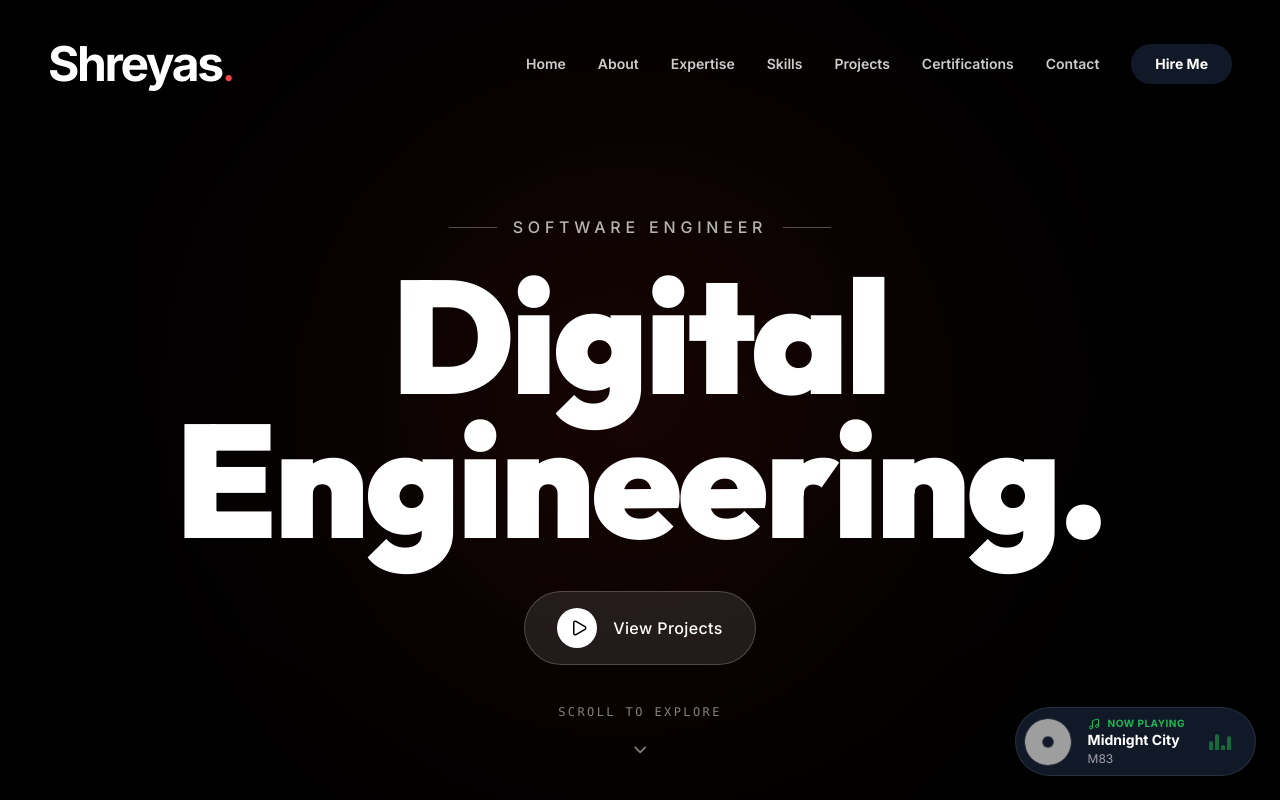
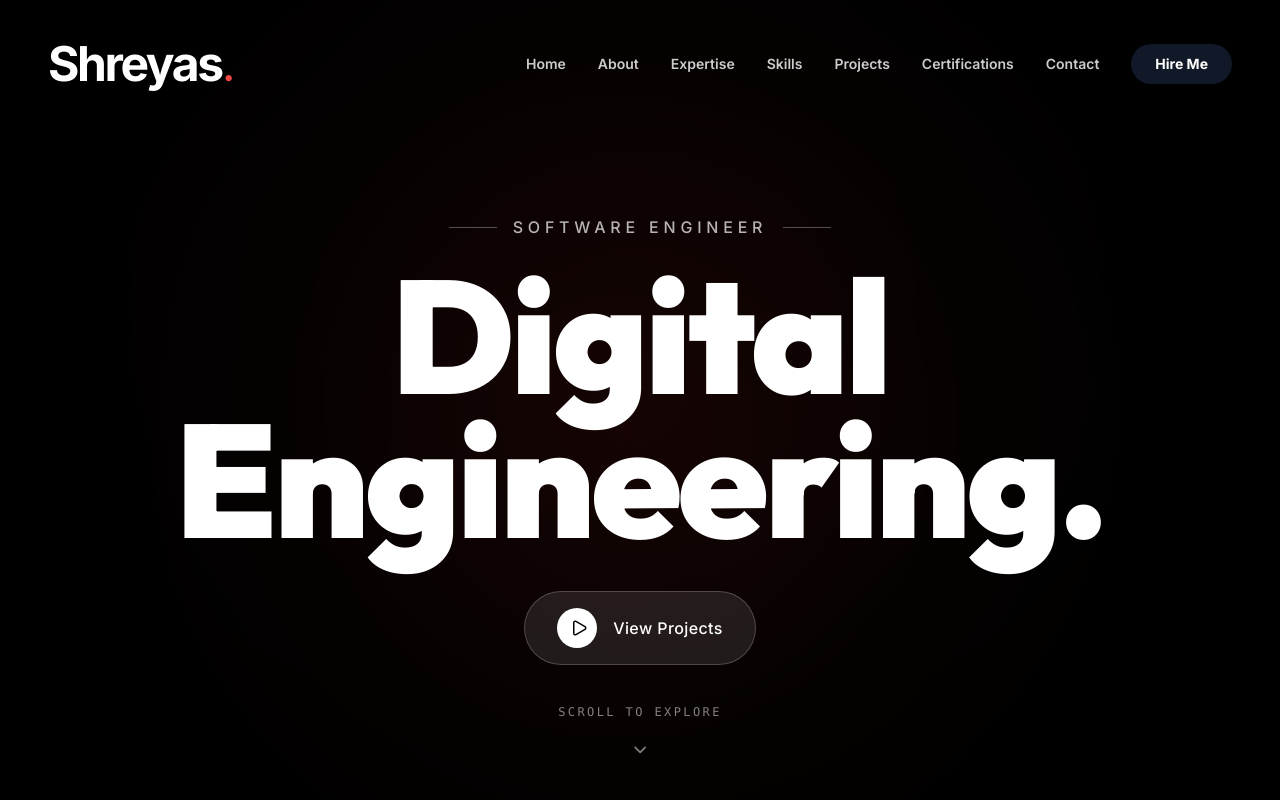
Before and after one commit to ShreyasVavley/portfolio-2026, a Next.js app: page / in a window 1280 px wide. Shown: the top 800 px of the page. Built offline with nearby package versions, Linux system fonts and the light colour scheme; grey boxes are pictures that could not be loaded.

Commit message:
feat: remove SpotifyWidget

```diff
--- a/src/app/page.tsx
+++ b/src/app/page.tsx
@@ -9,7 +9,6 @@ import ActivitySection from '@/components/ActivitySection';
 import ContactSection from '@/components/ContactSection';
 import Footer from '@/components/Footer';
 import PageTransition from '@/components/PageTransition';
-import SpotifyWidget from '@/components/SpotifyWidget';
 import TerminalOverlay from '@/components/TerminalOverlay';
 
 export default function HomePage() {
@@ -25,7 +24,6 @@ export default function HomePage() {
         <ActivitySection />
         <ContactSection />
         <Footer />
-        <SpotifyWidget />
         <TerminalOverlay />
       </PageTransition>
     </main>
--- a/src/components/SpotifyWidget.tsx
+++ /dev/null
@@ -1,44 +0,0 @@
-'use client';
-
-import React from 'react';
-import { motion } from 'framer-motion';
-import { Music } from 'lucide-react';
-
-export default function SpotifyWidget() {
-  return (
-    <a
-      href="https://open.spotify.com"
-      target="_blank"
-      rel="noreferrer"
-      className="fixed bottom-6 right-6 z-[90] flex items-center gap-4 bg-[#111827] border border-white/10 rounded-full p-2 pr-6 shadow-xl hover:bg-zinc-900 transition-colors group cursor-pointer"
-    >
-      {/* Spinning Record / Album Art Mock */}
-      <div className="relative w-12 h-12 rounded-full overflow-hidden border border-white/10 group-hover:scale-105 transition-transform">
-        <img
-          src="https://images.unsplash.com/photo-1614145121029-83a9f7b68bf4?auto=format&fit=crop&q=80&w=200"
-          alt="Album Art"
-          className="w-full h-full object-cover animate-[spin_4s_linear_infinite]"
-        />
-        {/* Record hole */}
-        <div className="absolute top-1/2 left-1/2 -translate-x-1/2 -translate-y-1/2 w-3 h-3 bg-[#111827] rounded-full border border-white/20"></div>
-      </div>
-
-      <div className="flex flex-col justify-center">
-        <div className="flex items-center gap-2 mb-0.5">
-          <Music size={12} className="text-[#1DB954]" />
-          <span className="text-[10px] font-bold text-[#1DB954] uppercase tracking-wider">Now Playing</span>
-        </div>
-        <p className="text-sm font-bold text-white leading-none">Midnight City</p>
-        <p className="text-xs text-zinc-400 mt-1">M83</p>
-      </div>
-
-      {/* Audio Visualizer Bars */}
-      <div className="ml-2 flex items-end gap-0.5 h-4 opacity-50 group-hover:opacity-100 transition-opacity">
-        <motion.div animate={{ height: ["4px", "14px", "4px"] }} transition={{ repeat: Infinity, duration: 1.2, ease: "easeInOut" }} className="w-1 bg-[#1DB954] rounded-t-sm"></motion.div>
-        <motion.div animate={{ height: ["8px", "16px", "6px"] }} transition={{ repeat: Infinity, duration: 0.9, ease: "easeInOut", delay: 0.2 }} className="w-1 bg-[#1DB954] rounded-t-sm"></motion.div>
-        <motion.div animate={{ height: ["6px", "10px", "4px"] }} transition={{ repeat: Infinity, duration: 1.1, ease: "easeInOut", delay: 0.4 }} className="w-1 bg-[#1DB954] rounded-t-sm"></motion.div>
-        <motion.div animate={{ height: ["10px", "14px", "8px"] }} transition={{ repeat: Infinity, duration: 0.8, ease: "easeInOut", delay: 0.1 }} className="w-1 bg-[#1DB954] rounded-t-sm"></motion.div>
-      </div>
-    </a>
-  );
-}
```
